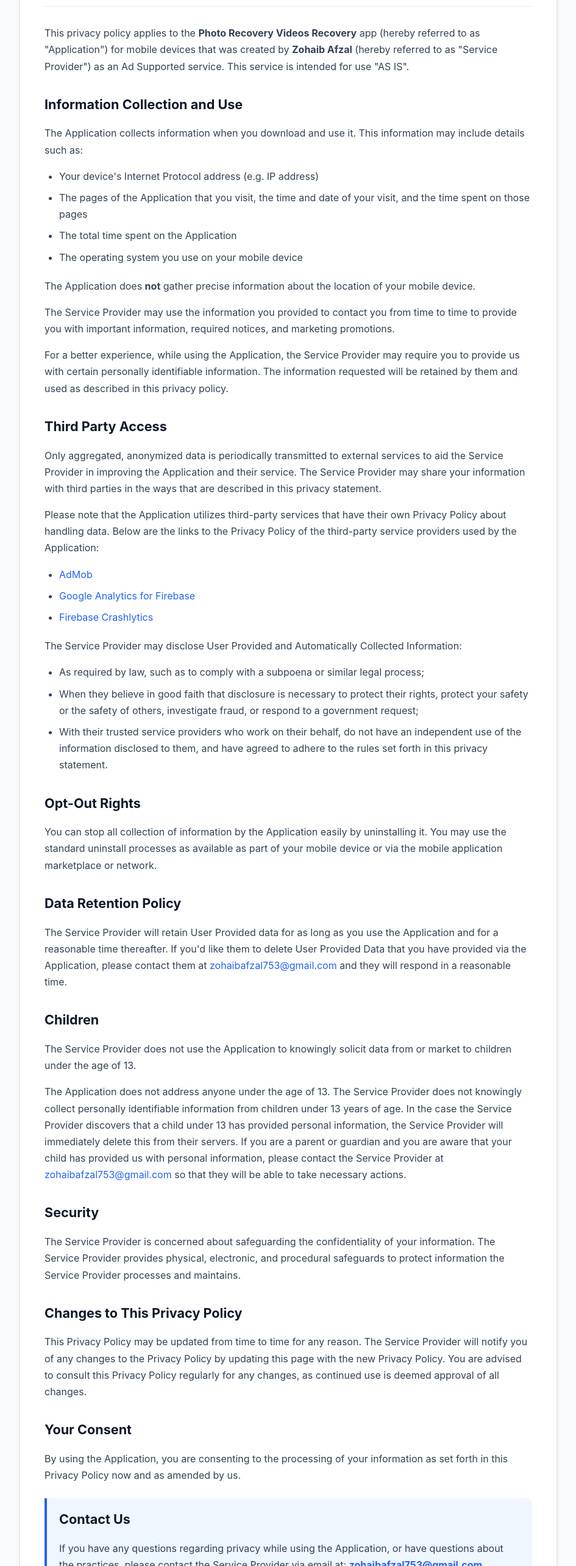
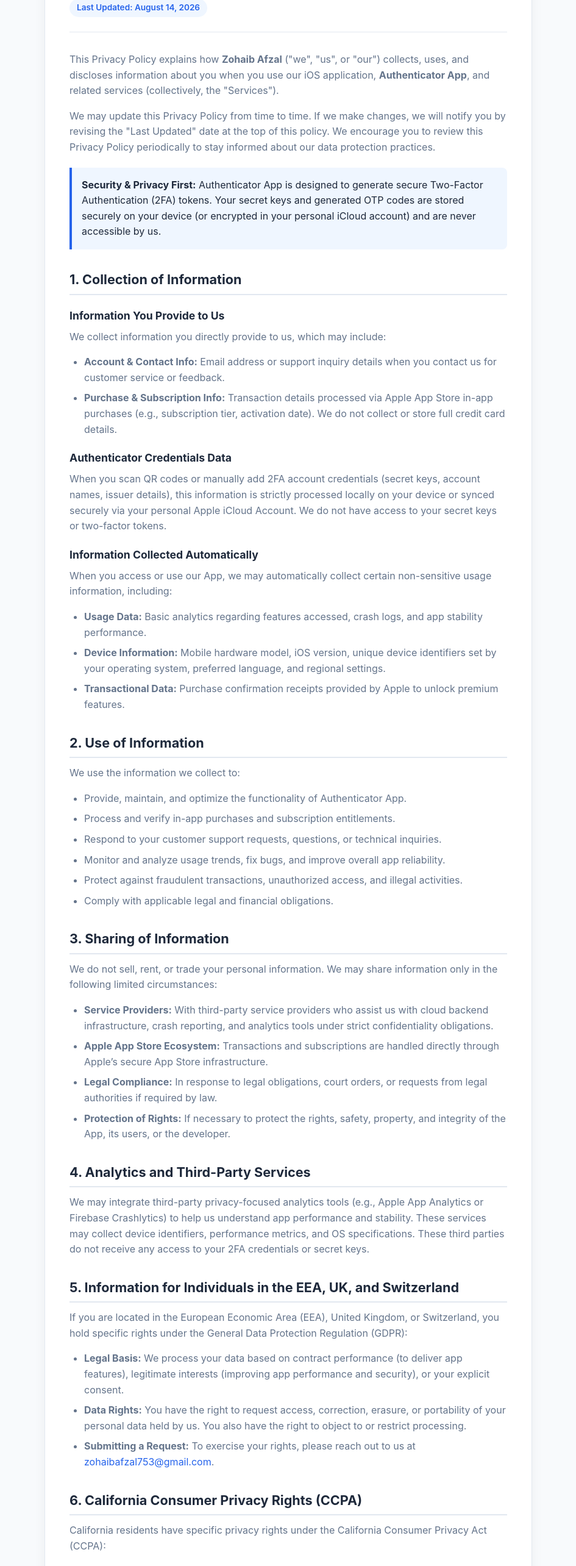
Before and after one commit to Developer-Zohaib/PrivacyPolicy, a plain HTML site: page Authenticator/index.html in a window 1280 px wide. Shown: the part 232-2800 px from the top of the page at 61% size, without its empty margins (167-1112 px from the left). Drawn offline with Linux system fonts and the light colour scheme.

Commit message:
Update index.html

```diff
--- a/Authenticator/index.html
+++ b/Authenticator/index.html
@@ -3,77 +3,152 @@
 <head>
     <meta charset="UTF-8">
     <meta name="viewport" content="width=device-width, initial-scale=1.0">
-    <title>Privacy Policy - Photo Recovery Videos Recovery</title>
+    <title>Privacy Policy - Authenticator App</title>
     <style>
         :root {
-            --primary-color: #2563eb;
-            --text-color: #334155;
-            --heading-color: #0f172a;
-            --bg-color: #f8fafc;
+            --primary: #2563eb;
+            --primary-hover: #1d4ed8;
+            --bg: #f8fafc;
             --card-bg: #ffffff;
-            --border-color: #e2e8f0;
+            --text-main: #1e293b;
+            --text-muted: #64748b;
+            --border: #e2e8f0;
+            --accent-bg: #eff6ff;
+        }
+
+        @media (prefers-color-scheme: dark) {
+            :root {
+                --primary: #3b82f6;
+                --primary-hover: #60a5fa;
+                --bg: #0f172a;
+                --card-bg: #1e293b;
+                --text-main: #f8fafc;
+                --text-muted: #94a3b8;
+                --border: #334155;
+                --accent-bg: #1e3a8a;
+            }
+        }
+
+        * {
+            box-sizing: border-box;
+            margin: 0;
+            padding: 0;
         }
 
         body {
             font-family: -apple-system, BlinkMacSystemFont, "Segoe UI", Roboto, Helvetica, Arial, sans-serif;
-            line-height: 1.7;
-            color: var(--text-color);
-            background-color: var(--bg-color);
-            margin: 0;
-            padding: 20px;
+            background-color: var(--bg);
+            color: var(--text-main);
+            line-height: 1.6;
+            padding: 40px 20px;
         }
 
         .container {
             max-width: 800px;
-            margin: 40px auto;
+            margin: 0 auto;
             background: var(--card-bg);
             padding: 40px;
-            border-radius: 12px;
-            box-shadow: 0 4px 6px -1px rgba(0, 0, 0, 0.1), 0 2px 4px -1px rgba(0, 0, 0, 0.06);
-            border: 1px solid var(--border-color);
+            border-radius: 16px;
+            box-shadow: 0 4px 20px rgba(0, 0, 0, 0.05);
+            border: 1px solid var(--border);
         }
 
-        h1 {
-            color: var(--heading-color);
-            font-size: 2.25rem;
-            margin-bottom: 10px;
-            text-align: center;
+        .header {
+            margin-bottom: 32px;
+            padding-bottom: 24px;
+            border-bottom: 1px solid var(--border);
         }
 
-        .subtitle {
-            text-align: center;
-            color: #64748b;
-            font-size: 0.95rem;
-            margin-bottom: 30px;
-            padding-bottom: 20px;
-            border-bottom: 1px solid var(--border-color);
+        .header h1 {
+            font-size: 2rem;
+            font-weight: 700;
+            color: var(--text-main);
+            margin-bottom: 8px;
+        }
+
+        .meta-info {
+            font-size: 0.9rem;
+            color: var(--text-muted);
+        }
+
+        .badge {
+            display: inline-block;
+            background: var(--accent-bg);
+            color: var(--primary);
+            padding: 4px 12px;
+            border-radius: 20px;
+            font-size: 0.85rem;
+            font-weight: 600;
+            margin-top: 12px;
         }
 
         h2 {
-            color: var(--heading-color);
             font-size: 1.35rem;
-            margin-top: 30px;
+            margin-top: 32px;
             margin-bottom: 12px;
-            font-weight: 700;
+            color: var(--text-main);
+            border-bottom: 2px solid var(--border);
+            padding-bottom: 6px;
+        }
+
+        h3 {
+            font-size: 1.1rem;
+            margin-top: 20px;
+            margin-bottom: 8px;
+            color: var(--text-main);
         }
 
         p {
             margin-bottom: 16px;
+            color: var(--text-muted);
         }
 
         ul {
-            margin-bottom: 20px;
+            margin-bottom: 16px;
             padding-left: 24px;
+            color: var(--text-muted);
         }
 
         li {
             margin-bottom: 8px;
         }
 
+        .highlight-box {
+            background-color: var(--accent-bg);
+            border-left: 4px solid var(--primary);
+            padding: 16px;
+            border-radius: 0 8px 8px 0;
+            margin: 20px 0;
+            color: var(--text-main);
+        }
+
+        .table-wrapper {
+            overflow-x: auto;
+            margin: 20px 0;
+        }
+
+        table {
+            width: 100%;
+            border-collapse: collapse;
+            text-align: left;
+            font-size: 0.9rem;
+        }
+
+        th, td {
+            padding: 12px;
+            border: 1px solid var(--border);
+            color: var(--text-muted);
+        }
+
+        th {
+            background-color: var(--accent-bg);
+            color: var(--text-main);
+            font-weight: 600;
+        }
+
         a {
-            color: var(--primary-color);
+            color: var(--primary);
             text-decoration: none;
-            transition: color 0.2s;
         }
 
         a:hover {
@@ -81,30 +156,22 @@
         }
 
         .contact-box {
-            background-color: #eff6ff;
-            border-left: 4px solid var(--primary-color);
-            padding: 16px 20px;
-            margin-top: 24px;
-            border-radius: 0 8px 8px 0;
-        }
-
-        footer {
             margin-top: 40px;
-            padding-top: 20px;
-            border-top: 1px solid var(--border-color);
-            text-align: center;
-            font-size: 0.875rem;
-            color: #64748b;
+            padding: 20px;
+            background: var(--bg);
+            border-radius: 8px;
+            border: 1px solid var(--border);
         }
 
         @media (max-width: 600px) {
+            body {
+                padding: 16px 10px;
+            }
             .container {
                 padding: 20px;
-                margin: 10px auto;
             }
-
-            h1 {
-                font-size: 1.75rem;
+            .header h1 {
+                font-size: 1.5rem;
             }
         }
     </style>
@@ -112,66 +179,113 @@
 <body>
 
 <div class="container">
-    <h1>Privacy Policy</h1>
-    <div class="subtitle">Effective Date: <strong>August 1, 2026</strong></div>
+    <div class="header">
+        <h1>Privacy Policy</h1>
+        <p class="meta-info"><strong>App Name:</strong> Authenticator App (iOS)</p>
+        <p class="meta-info"><strong>Owner:</strong> Zohaib Afzal</p>
+        <div class="badge">Last Updated: August 14, 2026</div>
+    </div>
 
-    <p>This privacy policy applies to the <strong>Photo Recovery Videos Recovery</strong> app (hereby referred to as "Application") for mobile devices that was created by <strong>Zohaib Afzal</strong> (hereby referred to as "Service Provider") as an Ad Supported service. This service is intended for use "AS IS".</p>
+    <p>This Privacy Policy explains how <strong>Zohaib Afzal</strong> ("we", "us", or "our") collects, uses, and discloses information about you when you use our iOS application, <strong>Authenticator App</strong>, and related services (collectively, the "Services").</p>
 
-    <h2>Information Collection and Use</h2>
-    <p>The Application collects information when you download and use it. This information may include details such as:</p>
+    <p>We may update this Privacy Policy from time to time. If we make changes, we will notify you by revising the "Last Updated" date at the top of this policy. We encourage you to review this Privacy Policy periodically to stay informed about our data protection practices.</p>
+
+    <div class="highlight-box">
+        <strong>Security & Privacy First:</strong> Authenticator App is designed to generate secure Two-Factor Authentication (2FA) tokens. Your secret keys and generated OTP codes are stored securely on your device (or encrypted in your personal iCloud account) and are never accessible by us.
+    </div>
+
+    <h2>1. Collection of Information</h2>
+
+    <h3>Information You Provide to Us</h3>
+    <p>We collect information you directly provide to us, which may include:</p>
     <ul>
-        <li>Your device's Internet Protocol address (e.g. IP address)</li>
-        <li>The pages of the Application that you visit, the time and date of your visit, and the time spent on those pages</li>
-        <li>The total time spent on the Application</li>
-        <li>The operating system you use on your mobile device</li>
-    </ul>
-    <p>The Application does <strong>not</strong> gather precise information about the location of your mobile device.</p>
-    <p>The Service Provider may use the information you provided to contact you from time to time to provide you with important information, required notices, and marketing promotions.</p>
-    <p>For a better experience, while using the Application, the Service Provider may require you to provide us with certain personally identifiable information. The information requested will be retained by them and used as described in this privacy policy.</p>
-
-    <h2>Third Party Access</h2>
-    <p>Only aggregated, anonymized data is periodically transmitted to external services to aid the Service Provider in improving the Application and their service. The Service Provider may share your information with third parties in the ways that are described in this privacy statement.</p>
-    <p>Please note that the Application utilizes third-party services that have their own Privacy Policy about handling data. Below are the links to the Privacy Policy of the third-party service providers used by the Application:</p>
-    <ul>
-        <li><a href="https://support.google.com/admob/answer/6128543?hl=en" target="_blank" rel="noopener noreferrer">AdMob</a></li>
-        <li><a href="https://firebase.google.com/policies/analytics" target="_blank" rel="noopener noreferrer">Google Analytics for Firebase</a></li>
-        <li><a href="https://firebase.google.com/support/privacy" target="_blank" rel="noopener noreferrer">Firebase Crashlytics</a></li>
+        <li><strong>Account & Contact Info:</strong> Email address or support inquiry details when you contact us for customer service or feedback.</li>
+        <li><strong>Purchase & Subscription Info:</strong> Transaction details processed via Apple App Store in-app purchases (e.g., subscription tier, activation date). We do not collect or store full credit card details.</li>
     </ul>
 
-    <p>The Service Provider may disclose User Provided and Automatically Collected Information:</p>
+    <h3>Authenticator Credentials Data</h3>
+    <p>When you scan QR codes or manually add 2FA account credentials (secret keys, account names, issuer details), this information is strictly processed locally on your device or synced securely via your personal Apple iCloud Account. We do not have access to your secret keys or two-factor tokens.</p>
+
+    <h3>Information Collected Automatically</h3>
+    <p>When you access or use our App, we may automatically collect certain non-sensitive usage information, including:</p>
     <ul>
-        <li>As required by law, such as to comply with a subpoena or similar legal process;</li>
-        <li>When they believe in good faith that disclosure is necessary to protect their rights, protect your safety or the safety of others, investigate fraud, or respond to a government request;</li>
-        <li>With their trusted service providers who work on their behalf, do not have an independent use of the information disclosed to them, and have agreed to adhere to the rules set forth in this privacy statement.</li>
+        <li><strong>Usage Data:</strong> Basic analytics regarding features accessed, crash logs, and app stability performance.</li>
+        <li><strong>Device Information:</strong> Mobile hardware model, iOS version, unique device identifiers set by your operating system, preferred language, and regional settings.</li>
+        <li><strong>Transactional Data:</strong> Purchase confirmation receipts provided by Apple to unlock premium features.</li>
     </ul>
 
-    <h2>Opt-Out Rights</h2>
-    <p>You can stop all collection of information by the Application easily by uninstalling it. You may use the standard uninstall processes as available as part of your mobile device or via the mobile application marketplace or network.</p>
+    <h2>2. Use of Information</h2>
+    <p>We use the information we collect to:</p>
+    <ul>
+        <li>Provide, maintain, and optimize the functionality of Authenticator App.</li>
+        <li>Process and verify in-app purchases and subscription entitlements.</li>
+        <li>Respond to your customer support requests, questions, or technical inquiries.</li>
+        <li>Monitor and analyze usage trends, fix bugs, and improve overall app reliability.</li>
+        <li>Protect against fraudulent transactions, unauthorized access, and illegal activities.</li>
+        <li>Comply with applicable legal and financial obligations.</li>
+    </ul>
 
-    <h2>Data Retention Policy</h2>
-    <p>The Service Provider will retain User Provided data for as long as you use the Application and for a reasonable time thereafter. If you'd like them to delete User Provided Data that you have provided via the Application, please contact them at <a href="mailto:zohaibafzal753@gmail.com">zohaibafzal753@gmail.com</a> and they will respond in a reasonable time.</p>
+    <h2>3. Sharing of Information</h2>
+    <p>We do not sell, rent, or trade your personal information. We may share information only in the following limited circumstances:</p>
+    <ul>
+        <li><strong>Service Providers:</strong> With third-party service providers who assist us with cloud backend infrastructure, crash reporting, and analytics tools under strict confidentiality obligations.</li>
+        <li><strong>Apple App Store Ecosystem:</strong> Transactions and subscriptions are handled directly through Apple’s secure App Store infrastructure.</li>
+        <li><strong>Legal Compliance:</strong> In response to legal obligations, court orders, or requests from legal authorities if required by law.</li>
+        <li><strong>Protection of Rights:</strong> If necessary to protect the rights, safety, property, and integrity of the App, its users, or the developer.</li>
+    </ul>
 
-    <h2>Children</h2>
-    <p>The Service Provider does not use the Application to knowingly solicit data from or market to children under the age of 13.</p>
-    <p>The Application does not address anyone under the age of 13. The Service Provider does not knowingly collect personally identifiable information from children under 13 years of age. In the case the Service Provider discovers that a child under 13 has provided personal information, the Service Provider will immediately delete this from their servers. If you are a parent or guardian and you are aware that your child has provided us with personal information, please contact the Service Provider at <a href="mailto:zohaibafzal753@gmail.com">zohaibafzal753@gmail.com</a> so that they will be able to take necessary actions.</p>
+    <h2>4. Analytics and Third-Party Services</h2>
+    <p>We may integrate third-party privacy-focused analytics tools (e.g., Apple App Analytics or Firebase Crashlytics) to help us understand app performance and stability. These services may collect device identifiers, performance metrics, and OS specifications. These third parties do not receive any access to your 2FA credentials or secret keys.</p>
 
-    <h2>Security</h2>
-    <p>The Service Provider is concerned about safeguarding the confidentiality of your information. The Service Provider provides physical, electronic, and procedural safeguards to protect information the Service Provider processes and maintains.</p>
+    <h2>5. Information for Individuals in the EEA, UK, and Switzerland</h2>
+    <p>If you are located in the European Economic Area (EEA), United Kingdom, or Switzerland, you hold specific rights under the General Data Protection Regulation (GDPR):</p>
+    <ul>
+        <li><strong>Legal Basis:</strong> We process your data based on contract performance (to deliver app features), legitimate interests (improving app performance and security), or your explicit consent.</li>
+        <li><strong>Data Rights:</strong> You have the right to request access, correction, erasure, or portability of your personal data held by us. You also have the right to object to or restrict processing.</li>
+        <li><strong>Submitting a Request:</strong> To exercise your rights, please reach out to us at <a href="mailto:zohaibafzal753@gmail.com">zohaibafzal753@gmail.com</a>.</li>
+    </ul>
 
-    <h2>Changes to This Privacy Policy</h2>
-    <p>This Privacy Policy may be updated from time to time for any reason. The Service Provider will notify you of any changes to the Privacy Policy by updating this page with the new Privacy Policy. You are advised to consult this Privacy Policy regularly for any changes, as continued use is deemed approval of all changes.</p>
+    <h2>6. California Consumer Privacy Rights (CCPA)</h2>
+    <p>California residents have specific privacy rights under the California Consumer Privacy Act (CCPA):</p>
+    <div class="table-wrapper">
+        <table>
+            <thead>
+                <tr>
+                    <th>Categories Collected</th>
+                    <th>Business Purpose</th>
+                    <th>Third-Party Sharing</th>
+                </tr>
+            </thead>
+            <tbody>
+                <tr>
+                    <td>Identifiers (IP address, Device ID, Email)</td>
+                    <td>App analytics, support, account management</td>
+                    <td>Analytics & infrastructure vendors</td>
+                </tr>
+                <tr>
+                    <td>Commercial Information (In-App Purchases)</td>
+                    <td>Subscription verification and customer support</td>
+                    <td>Apple Inc. Payment Processing</td>
+                </tr>
+                <tr>
+                    <td>Internet/Network Activity (Crash reports, app interaction)</td>
+                    <td>Debugging, performance tracking, feature optimization</td>
+                    <td>Crash logging and analytics providers</td>
+                </tr>
+            </tbody>
+        </table>
+    </div>
+    <p>We <strong>do not sell</strong> your personal information to third parties.</p>
 
-    <h2>Your Consent</h2>
-    <p>By using the Application, you are consenting to the processing of your information as set forth in this Privacy Policy now and as amended by us.</p>
+    <h2>7. Data Retention & Deletion</h2>
+    <p>We retain general account/support records only as long as necessary to fulfill the purposes outlined in this policy or to comply with law. Because 2FA secrets are stored locally on your device (or in your personal iCloud), deleting the app or removing accounts within the app permanently erases those credentials from your device.</p>
 
+    <h2>8. Contact Us</h2>
     <div class="contact-box">
-        <h2 style="margin-top: 0;">Contact Us</h2>
-        <p style="margin-bottom: 0;">If you have any questions regarding privacy while using the Application, or have questions about the practices, please contact the Service Provider via email at: <a href="mailto:zohaibafzal753@gmail.com"><strong>zohaibafzal753@gmail.com</strong></a></p>
+        <p>If you have any questions, concerns, or privacy requests regarding this Privacy Policy or <strong>Authenticator App</strong>, please contact us at:</p>
+        <p><strong>Account Name:</strong> Zohaib Afzal</p>
+        <p><strong>Email:</strong> <a href="mailto:zohaibafzal753@gmail.com">zohaibafzal753@gmail.com</a></p>
     </div>
-
-    <footer>
-        <p>&copy; Photo Recovery Videos Recovery. Created by Zohaib Afzal.</p>
-    </footer>
 </div>
 
 </body>
```
